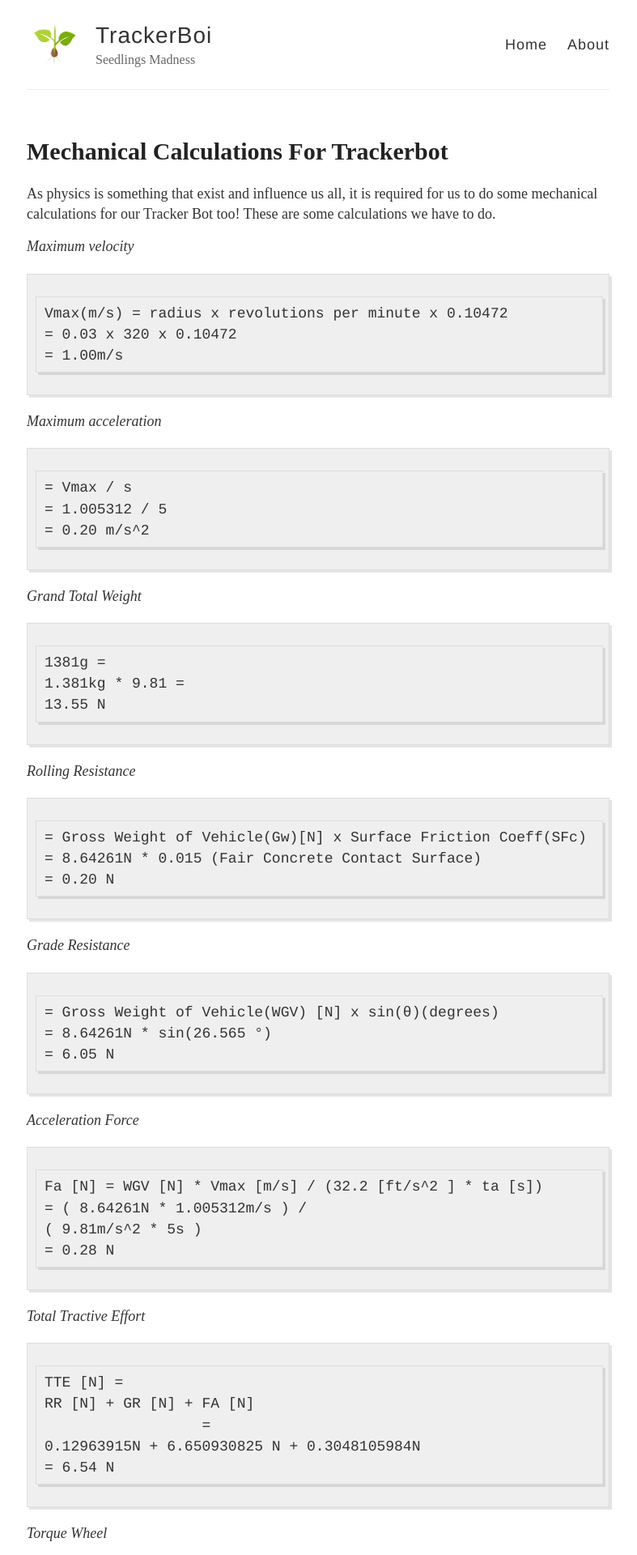
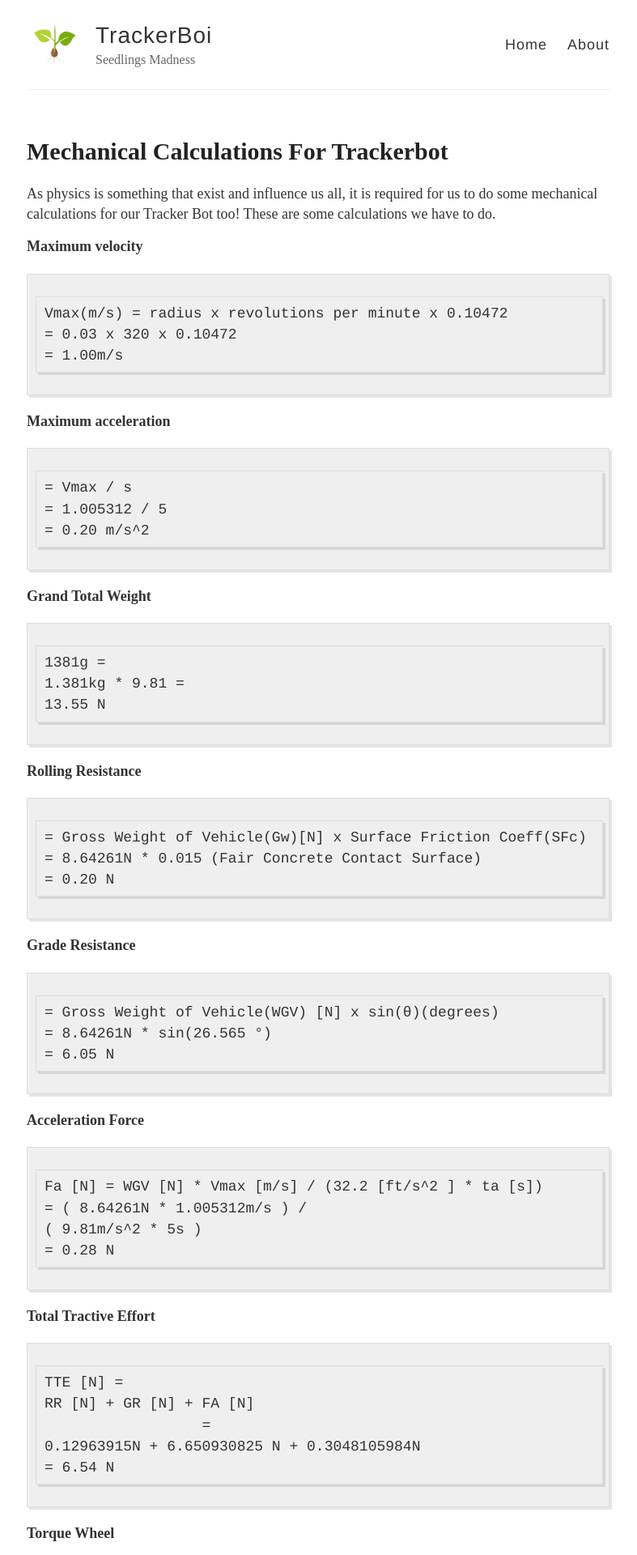
Before and after one commit to Jasperabez/TrackerBoi, a Jekyll site: the page built from _posts/2020-02-20-Mechanical-calculations-for-TrackerBot.md, in a window 1280 px wide. Shown: the top 1920 px of the page at 81% size, without its empty margins (247-1034 px from the left). Built offline with Jekyll 4.4.1, drawn with Linux system fonts in a browser that asks for light colours; our own code applies the rules of GitHub Pages for plain Markdown files.

````diff
--- a/_posts/2020-02-20-Mechanical-calculations-for-TrackerBot.md
+++ b/_posts/2020-02-20-Mechanical-calculations-for-TrackerBot.md
@@ -1,41 +1,41 @@
 As physics is something that exist and influence us all, it is required for us to do some mechanical calculations for our Tracker Bot too! These are some calculations we have to do.
 
-*Maximum velocity*
+**Maximum velocity**
 ```
 Vmax(m/s) = radius x revolutions per minute x 0.10472
 = 0.03 x 320 x 0.10472
 = 1.00m/s
 ```
 
-*Maximum acceleration*
+**Maximum acceleration**
 ```
 = Vmax / s
 = 1.005312 / 5
 = 0.20 m/s^2
 ```
 
-*Grand Total Weight*
+**Grand Total Weight**
 ```
 1381g =
 1.381kg * 9.81 =
 13.55 N
 ```
 
-*Rolling Resistance*
+**Rolling Resistance**
 ```
 = Gross Weight of Vehicle(Gw)[N] x Surface Friction Coeff(SFc)
 = 8.64261N * 0.015 (Fair Concrete Contact Surface)
 = 0.20 N
 ```
 
-*Grade Resistance*
+**Grade Resistance**
 ```
 = Gross Weight of Vehicle(WGV) [N] x sin(θ)(degrees)
 = 8.64261N * sin(26.565 °)
 = 6.05 N
 ```
 
-*Acceleration Force*
+**Acceleration Force**
 ```
 Fa [N] = WGV [N] * Vmax [m/s] / (32.2 [ft/s^2 ] * ta [s])
 = ( 8.64261N * 1.005312m/s ) /
@@ -43,7 +43,7 @@ Fa [N] = WGV [N] * Vmax [m/s] / (32.2 [ft/s^2 ] * ta [s])
 = 0.28 N
 ```
 
-*Total Tractive Effort*
+**Total Tractive Effort**
 ```
 TTE [N] =
 RR [N] + GR [N] + FA [N]
@@ -52,7 +52,7 @@ RR [N] + GR [N] + FA [N]
 = 6.54 N
 ```
 
-*Torque Wheel*
+**Torque Wheel**
 ```
 Tw [Nm] = TTE [N] * Rw [m] * RF [-]
 =
@@ -62,7 +62,7 @@ Tw [Nm] = TTE [N] * Rw [m] * RF [-]
 = 0.22Nm
 ```
 
-*Assuming 100% efficiency*, the torque required,0.216Nm, successfully meets the motor specs (just nicely, which the maximum torque can provide is,
+**Assuming 100% efficiency**, the torque required,0.216Nm, successfully meets the motor specs (just nicely, which the maximum torque can provide is,
 ```
 2500gcm*10^-3*10^-2*9.81
 =
@@ -71,9 +71,9 @@ Tw [Nm] = TTE [N] * Rw [m] * RF [-]
 
 Here comes the important cutting grass! Because that's basically what our bot is all about.
 
-Since average rpm of a grass cutter motor is about *2700 rpm*
+Since average rpm of a grass cutter motor is about **2700 rpm**
 
-Our motor has a speed that can reach *4360 rpm* at max efficiency.
-Hence, assuming it is at 100% efficiency, it is able to cut weeds with *very little to no resistance.*
+Our motor has a speed that can reach **4360 rpm** at max efficiency.
+Hence, assuming it is at 100% efficiency, it is able to cut weeds with **very little to no resistance.**
 
 With these calculations you could churn out your own weed destructo!!
````
